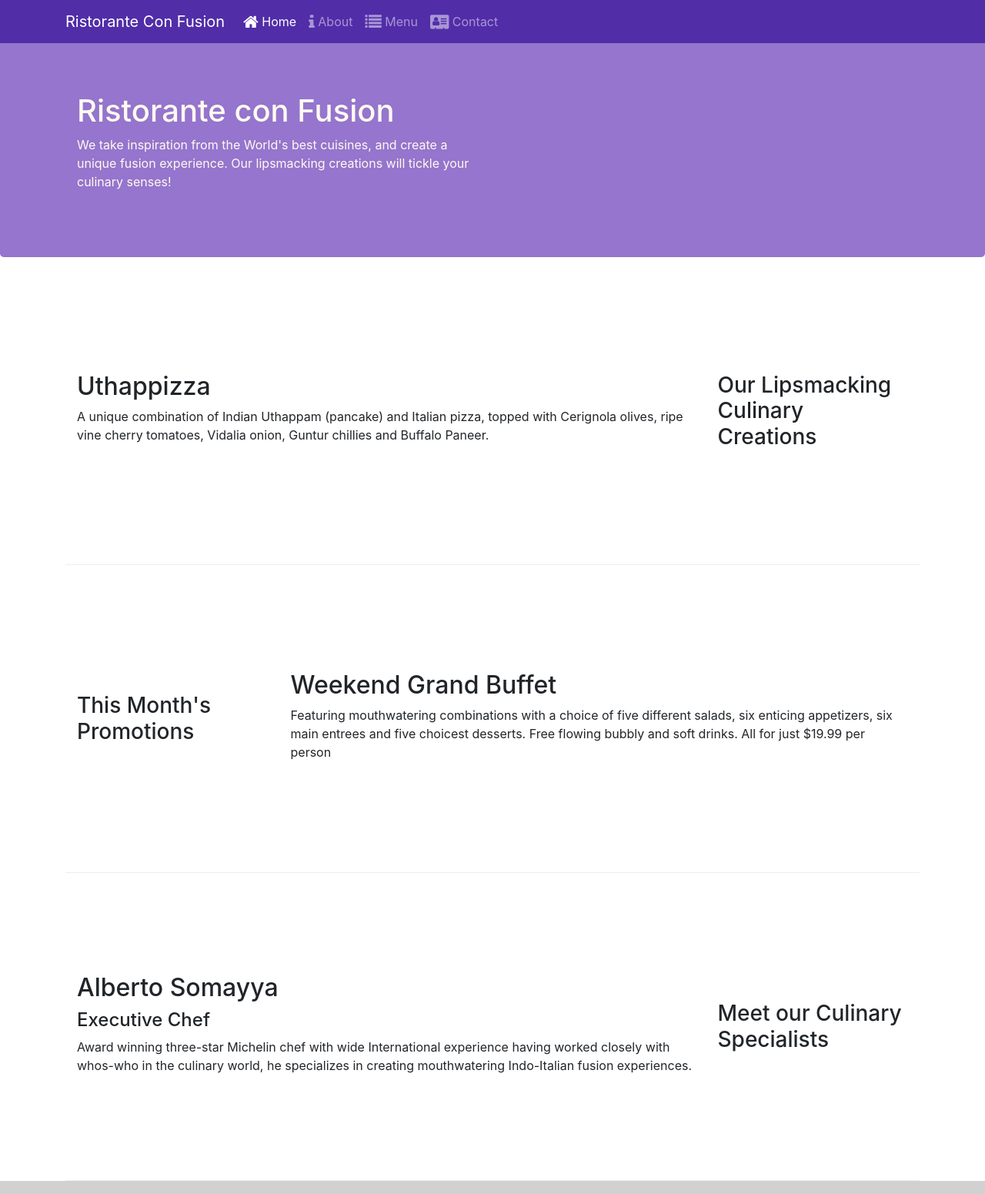
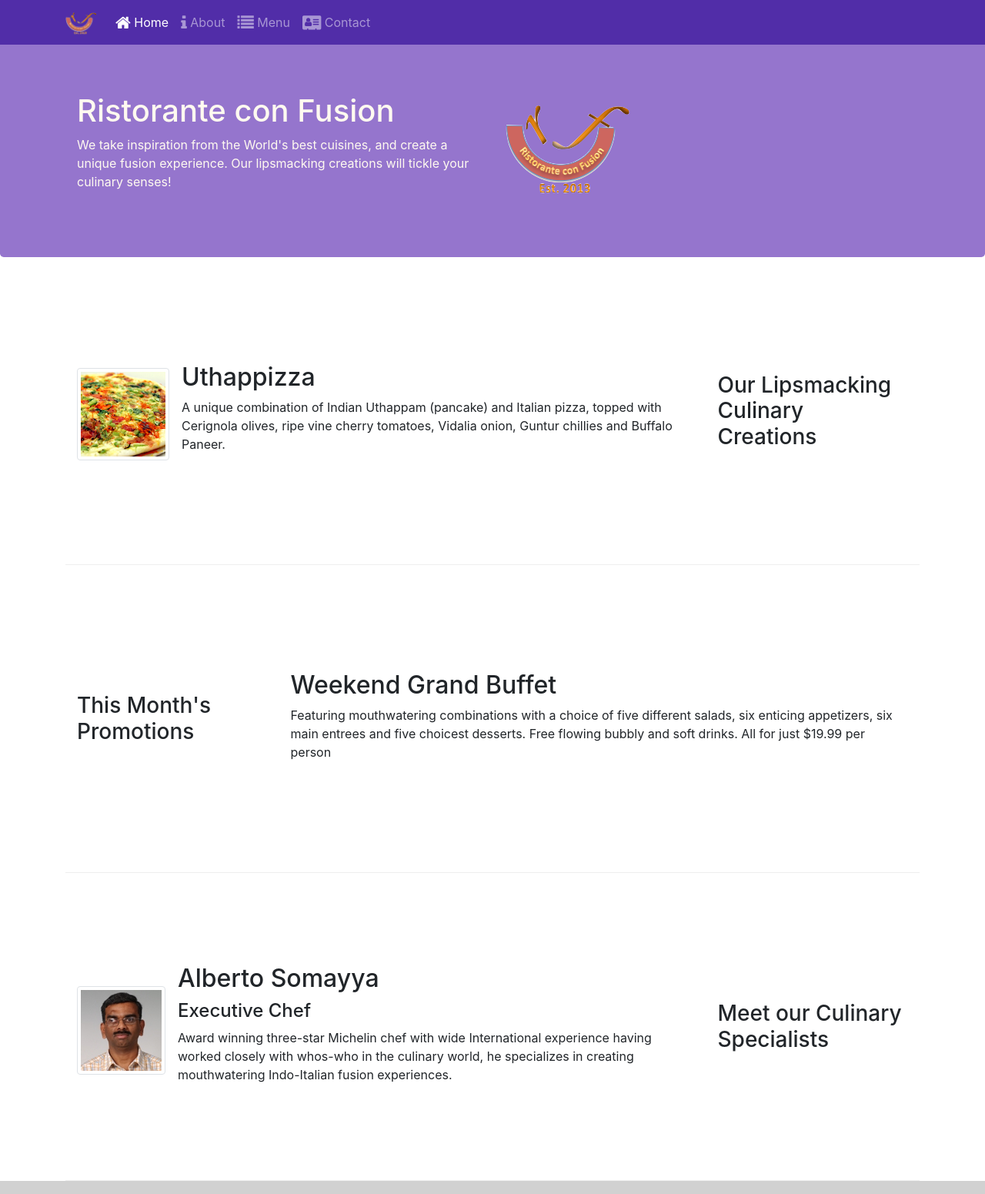
Before and after one commit to s-arslaan/restoranteConFusion, a website: page index.html in a window 1280 px wide. Shown: the top 1551 px of the page at 77% size. Drawn offline with nearby package versions, Linux system fonts and the light colour scheme.

Commit message:
images and media BS4

```diff
--- a/index.html
+++ b/index.html
@@ -20,7 +20,7 @@
                 <button class="navbar-toggler" type="button" data-toggle="collapse" data-target="#Navbar">
                     <span class="navbar-toggler-icon"></span>
                 </button>
-                <a class="navbar-brand" href="#">Ristorante Con Fusion</a>
+                <a class="navbar-brand" href="#"><img src="img/logo.png" height="30" width="41" alt="logo"></a>
                 <div class="collapse navbar-collapse" id="Navbar">
                     <ul class="navbar-nav mr-auto">
                         <li class="nav-item active"><a class="nav-link" href="index.html"><span class="fa fa-home fa-lg"></span> Home</a></li>
@@ -38,7 +38,8 @@
                         <h1>Ristorante con Fusion</h1>
                         <p>We take inspiration from the World's best cuisines, and create a unique fusion experience. Our lipsmacking creations will tickle your culinary senses!</p>
                     </div>
-                    <div class="col-12 col-sm">
+                    <div class="col-12 col-sm align-self-center">
+                        <img src="img/logo.png" class="img-fluid" alt="logo">
                     </div>
                 </div>
             </div>
@@ -50,8 +51,13 @@
                     <h3>Our Lipsmacking Culinary Creations</h3>
                 </div>
                 <div class="col col-sm order-sm-first col-md">
-                    <h2>Uthappizza</h2>
-                    <p>A unique combination of Indian Uthappam (pancake) and Italian pizza, topped with Cerignola olives, ripe vine cherry tomatoes, Vidalia onion, Guntur chillies and Buffalo Paneer.</p>
+                    <div class="media">
+                        <img src="img/uthappizza.png" class="d-flex mr-3 img-thumbnail align-self-center" alt="uthappizza">
+                        <div class="media-body">
+                            <h2 class="mt-0">Uthappizza</h2>
+                            <p>A unique combination of Indian Uthappam (pancake) and Italian pizza, topped with Cerignola olives, ripe vine cherry tomatoes, Vidalia onion, Guntur chillies and Buffalo Paneer.</p>
+                        </div>
+                    </div>
                 </div>
             </div>
 
@@ -61,8 +67,12 @@
                     <h3>This Month's Promotions</h3>
                 </div>
                 <div class="col col-sm col-md">
-                    <h2>Weekend Grand Buffet</h2>
-                    <p>Featuring mouthwatering combinations with a choice of five different salads, six enticing appetizers, six main entrees and five choicest desserts. Free flowing bubbly and soft drinks. All for just $19.99 per person </p>
+                    <div class="media">
+                        <div class="media-body">
+                            <h2>Weekend Grand Buffet</h2>
+                            <p>Featuring mouthwatering combinations with a choice of five different salads, six enticing appetizers, six main entrees and five choicest desserts. Free flowing bubbly and soft drinks. All for just $19.99 per person </p>
+                        </div>
+                    </div>
                 </div>
             </div>
 
@@ -71,9 +81,14 @@
                     <h3>Meet our Culinary Specialists</h3>
                 </div>
                 <div class="col col-sm order-sm-first col-md">
-                    <h2>Alberto Somayya</h2>
-                    <h4>Executive Chef</h4>
-                    <p>Award winning three-star Michelin chef with wide International experience having worked closely with whos-who in the culinary world, he specializes in creating mouthwatering Indo-Italian fusion experiences. </p>
+                    <div class="media">
+                        <img class="d-flex mr-3 img-thumbnail align-self-center" src="img/alberto.png" alt="Alberto">
+                        <div class="media-body">
+                            <h2 class="mt-0">Alberto Somayya</h2>
+                            <h4>Executive Chef</h4>
+                            <p>Award winning three-star Michelin chef with wide International experience having worked closely with whos-who in the culinary world, he specializes in creating mouthwatering Indo-Italian fusion experiences. </p>
+                        </div>
+                    </div>
                 </div>
             </div>
         </div>
```
Also changed, not shown: aboutus.html (+3 -2 lines), contactus.html (+3 -2 lines), img/alberto.png (added), img/buffet.png (added), img/logo.png (added), img/uthappizza.png (added), 1 other file.
